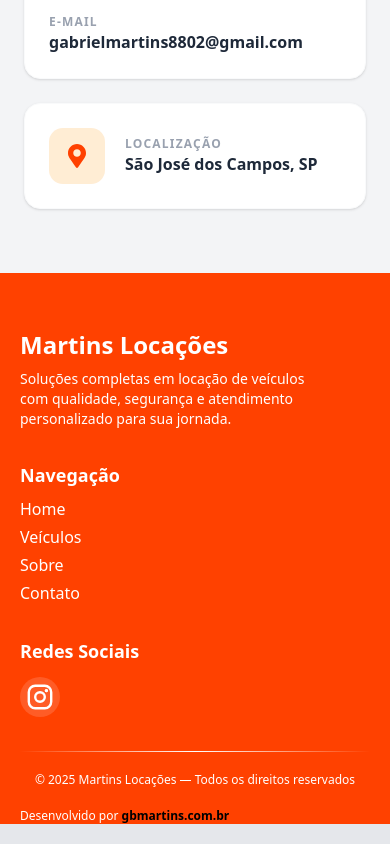
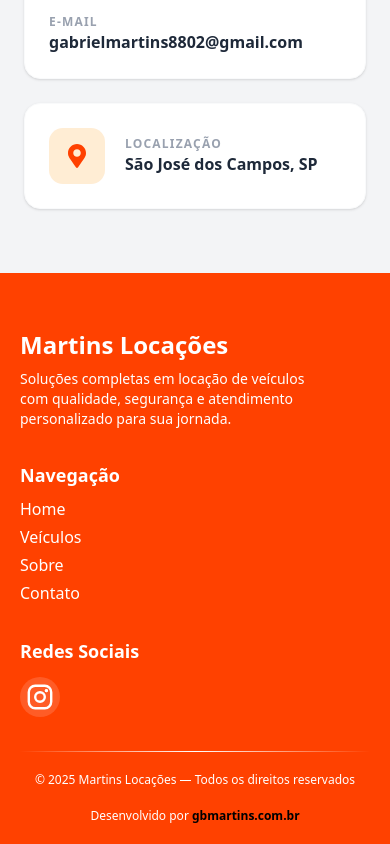
Before and after one commit to eumartins7/locacao_veiculos_nextJS, a Next.js app: page / in a window 390 px wide. Shown: the part 4834-5678 px from the top of the page. Built offline with nearby package versions, Linux system fonts and the light colour scheme; a web font is replaced by a local one.

Commit message:
style(ui):  div final centralizada

```diff
--- a/src/feature/layout/footer/footer.tsx
+++ b/src/feature/layout/footer/footer.tsx
@@ -76,7 +76,7 @@ export function Footer() {
             </span>
           </div>
 
-          <div className="text-xs lg:w-full lg:flex lg:items-center lg:justify-center lg:text-center lg:pb-5">
+          <div className="text-xs w-full flex items-center justify-center text-center pb-5">
             <p>
               Desenvolvido por{" "}
               <a href="#" className="hover:underline font-bold text-black">
```
